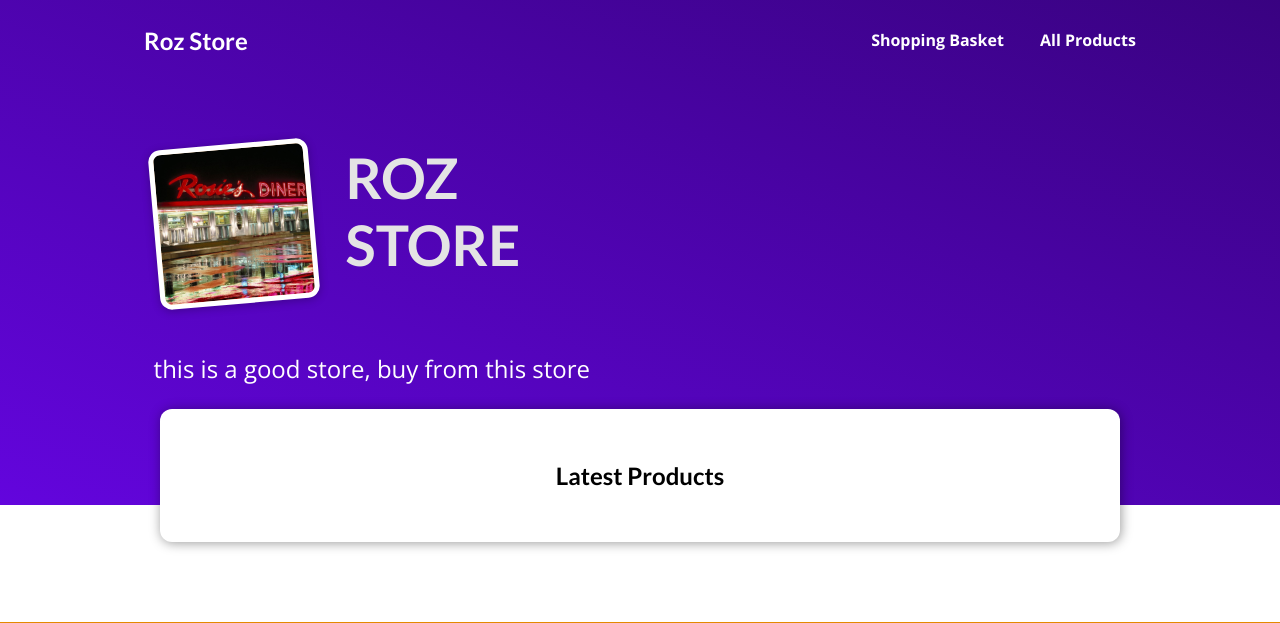
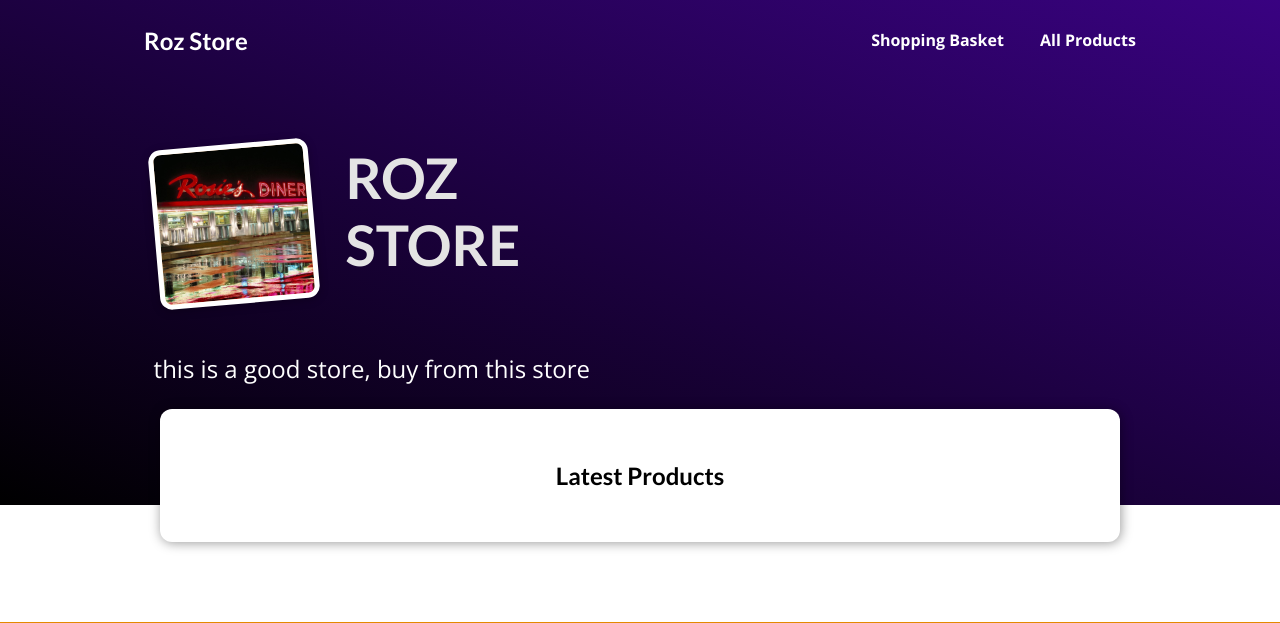
Before and after one commit to rezamousavi99/FastFood_site, a Django app: page / in a window 1280 px wide. Shown: the top 623 px of the page. Run offline with Django 4.2, Linux system fonts and the light colour scheme; data that the repository does not hold is empty.

Commit message:
little change

```diff
--- a/store/static/store/index.css
+++ b/store/static/store/index.css
@@ -1,5 +1,5 @@
 #welcome {
-  background: linear-gradient(to right top, #6305dd, #390281);
+  background: linear-gradient(to right top, black, #390281);
   padding: 6rem 12%;
 }
 
```
